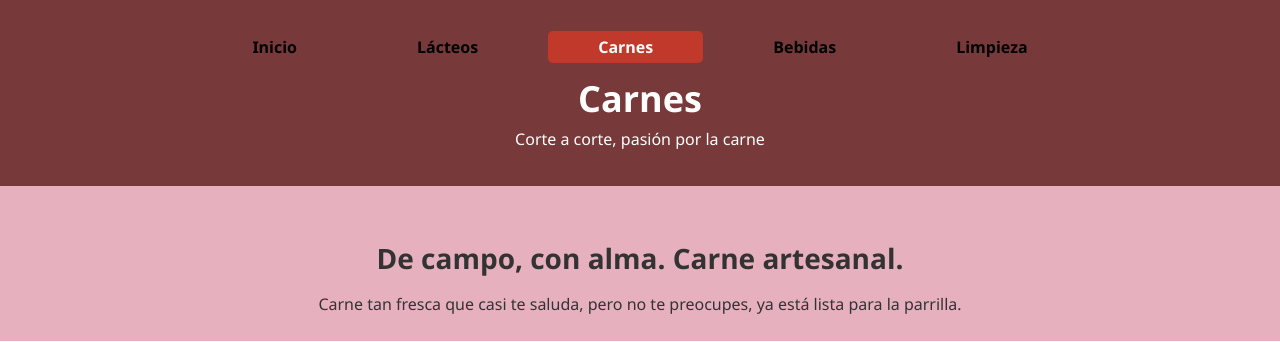
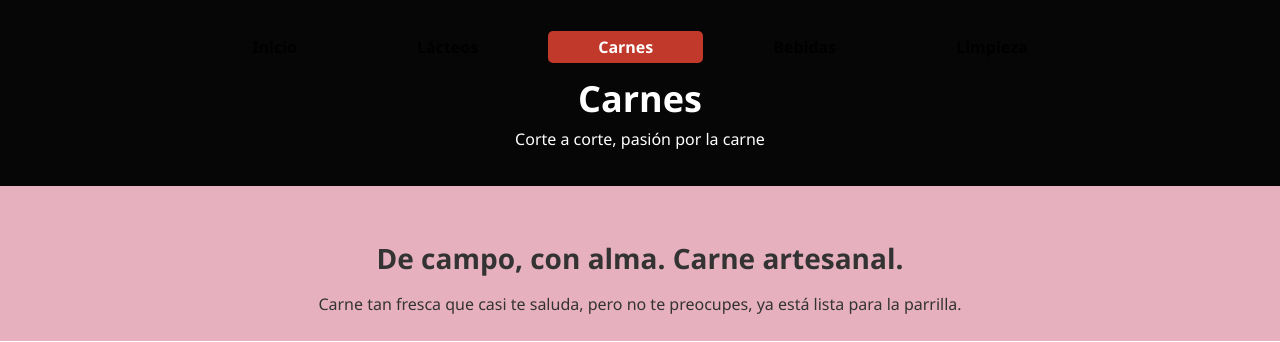
Before and after one commit to DaYascaribay/AWS-Ejercicio2-DigitalOcean, a Flask app: page / in a window 1280 px wide. Shown: the top 342 px of the page. Run offline with Flask 3, Linux system fonts and the light colour scheme.

Commit message:
se cambio el color 2

```diff
--- a/static/CSS/pagina1.css
+++ b/static/CSS/pagina1.css
@@ -9,7 +9,7 @@ body {
 
 /* Encabezado */
 .header {
-  background-color: #773939;
+  background-color: #070606;
   color: white;
   padding: 20px;
   text-align: center;
```
